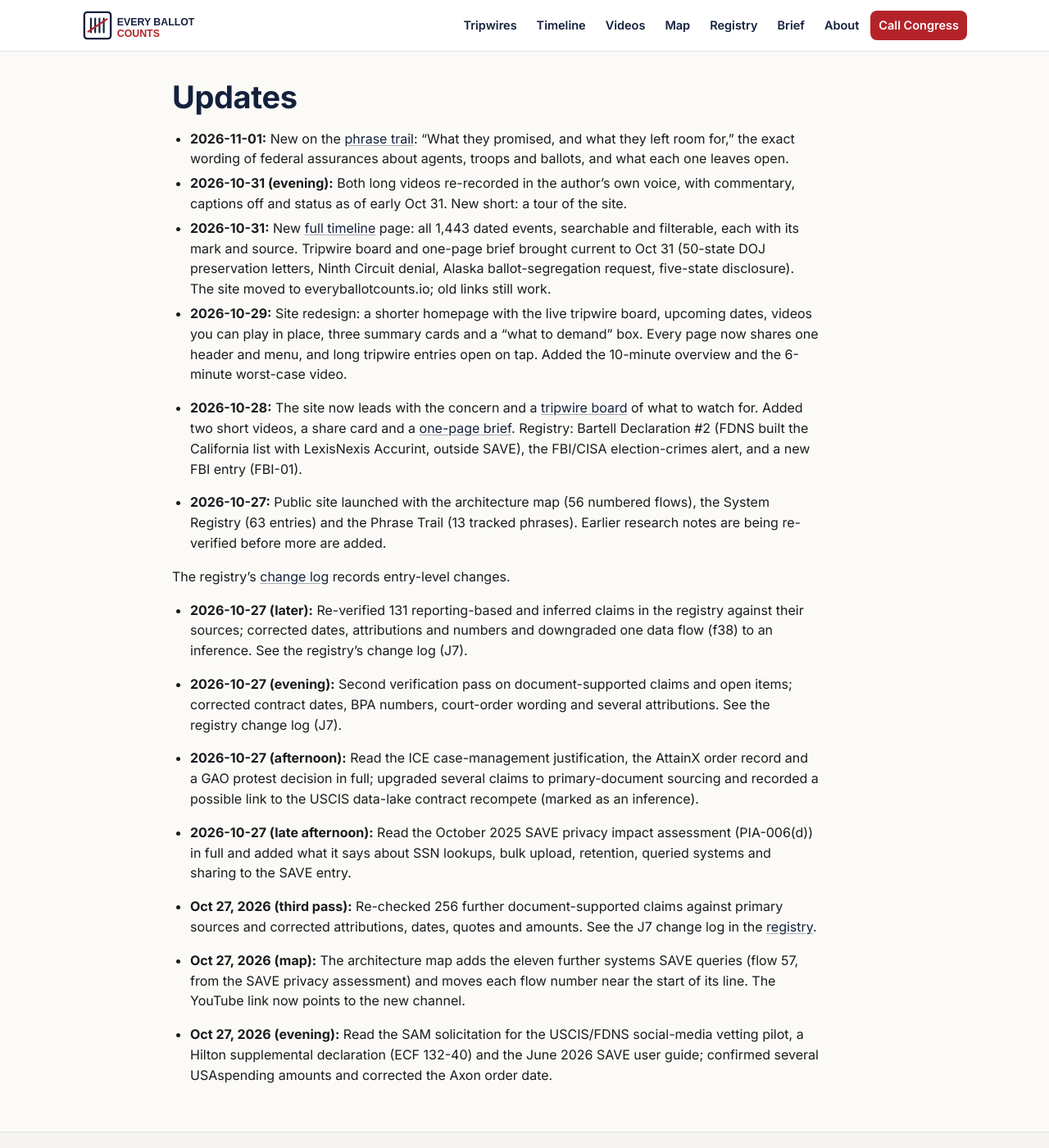
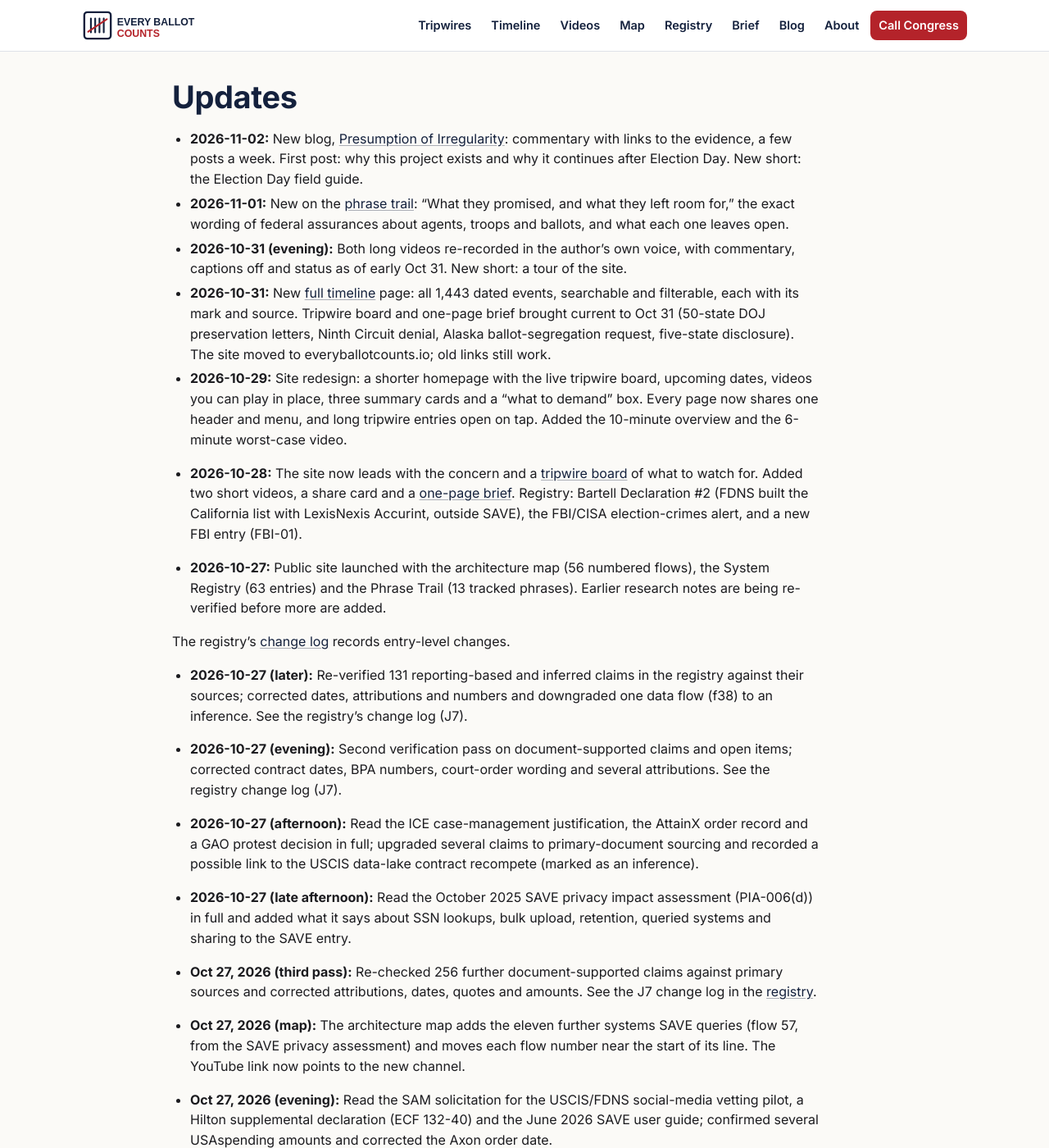
Before and after one commit to good-luck-with-that-ops/Every_Ballot_Counts, a Jekyll site: the page built from updates.md, in a window 1280 px wide and 1400 px high. Shown: the whole window at 82% size. Built offline with Jekyll 4.4.1, drawn with Linux system fonts in a browser that asks for light colours; our own code applies the rules of GitHub Pages for plain Markdown files.

Commit message:
Add blog: Presumption of Irregularity, first post; RSS feed; update llms.txt, robots.txt, site description
Co-Authored-By: Claude Opus 5.5 <noreply@anthropic.com>
Claude-Session: https://claude.ai/code/session_01FzfMTbNVyRU7XpffsrV2HZ

```diff
--- a/_config.yml
+++ b/_config.yml
@@ -1,9 +1,16 @@
 title: Every Ballot Counts
-description: Independent research tracking federal election-data systems, contracts and data flows ahead of the Nov 3, 2026 midterms.
+description: Independent research tracking federal election-data systems, contracts and data flows, from the 2026 midterms through 2028.
 url: https://everyballotcounts.io
 baseurl: ""
 markdown: kramdown
 plugins:
   - jekyll-sitemap
   - jekyll-seo-tag
+  - jekyll-feed
+permalink: /blog/:year/:month/:day/:title/
+feed:
+  path: feed.xml
+defaults:
+  - scope: {path: "", type: posts}
+    values: {layout: post}
 exclude: [site_build, README.md]
--- a/_layouts/default.html
+++ b/_layouts/default.html
@@ -8,7 +8,8 @@
 <link rel="preconnect" href="https://fonts.googleapis.com">
 <link rel="preconnect" href="https://fonts.gstatic.com" crossorigin>
 <link href="https://fonts.googleapis.com/css2?family=Inter:wght@400;500;600;700;800&family=JetBrains+Mono:wght@500;700&display=swap" rel="stylesheet">
-<link rel="stylesheet" href="{{ '/assets/css/ebc.css' | relative_url }}?v=2">
+<link rel="stylesheet" href="{{ '/assets/css/ebc.css' | relative_url }}?v=3">
+{% feed_meta %}
 <meta property="og:image" content="{{ '/assets/EBC_Share_Card.png' | absolute_url }}">
 </head>
 <body class="{% if page.full %}full{% else %}doc{% endif %}{% if page.url == '/tripwires/' %} tw-page{% endif %}">
@@ -23,6 +24,7 @@
       <a href="{{ '/map/architecture.html' | relative_url }}">Map</a>
       <a href="{{ '/registry/' | relative_url }}"{% if page.url == '/registry/' %} aria-current="page"{% endif %}>Registry</a>
       <a href="{{ '/brief/' | relative_url }}"{% if page.url == '/brief/' %} aria-current="page"{% endif %}>Brief</a>
+      <a href="{{ '/blog/' | relative_url }}"{% if page.url == '/blog/' or page.layout == 'post' %} aria-current="page"{% endif %}>Blog</a>
       <a href="{{ '/about.html' | relative_url }}"{% if page.url == '/about.html' %} aria-current="page"{% endif %}>About</a>
       <a class="call" href="tel:+12022243121">Call Congress</a>
     </nav>
@@ -35,7 +37,7 @@
   <div class="wrap">
     <p class="marks"><span class="m">D</span> government document <span class="m">R</span> credible reporting <span class="m">I</span> our inference <span class="m">U</span> unresolved</p>
     <p>Independent research by a private citizen in a personal capacity, from public records. Not legal advice, not an official source, and not the position of any employer. Vendors are treated as neutral infrastructure; nothing here alleges wrongdoing by any vendor. Reuse with attribution (CC BY 4.0).</p>
-    <p><a href="mailto:amanda.everyballotcounts@gmail.com">amanda.everyballotcounts@gmail.com</a> · <a href="https://www.youtube.com/@EveryBallotCounts">YouTube</a> · <a href="https://drive.google.com/drive/folders/1flNo25-HOs3o105u02uywLL_iw84vElx">PDF downloads</a> · <a href="{{ '/updates.html' | relative_url }}">Updates</a></p>
+    <p><a href="mailto:amanda.everyballotcounts@gmail.com">amanda.everyballotcounts@gmail.com</a> · <a href="https://www.youtube.com/@EveryBallotCounts">YouTube</a> · <a href="https://drive.google.com/drive/folders/1flNo25-HOs3o105u02uywLL_iw84vElx">PDF downloads</a> · <a href="{{ '/blog/' | relative_url }}">Blog</a> · <a href="{{ '/updates.html' | relative_url }}">Updates</a></p>
   </div>
 </footer>
 {% if page.url == '/tripwires/' %}
--- a/assets/css/ebc.css
+++ b/assets/css/ebc.css
@@ -119,7 +119,7 @@ details.why p{margin:0 0 12px;font-size:15px}
 .vcard h3{margin:0 0 4px;font-size:18px;color:var(--navy)}
 .vcard p{margin:0;color:var(--mute);font-size:14.5px}
 .len{font:700 11.5px var(--mono);color:var(--red);letter-spacing:.06em;text-transform:uppercase}
-.shorts{display:grid;grid-template-columns:repeat(6,1fr);gap:12px;margin-top:22px}
+.shorts{display:grid;grid-template-columns:repeat(auto-fit,minmax(130px,1fr));gap:12px;margin-top:22px}
 .short{background:var(--card);border:1px solid var(--line);border-radius:var(--radius);overflow:hidden}
 .short video{width:100%;aspect-ratio:9/16;background:#000;object-fit:cover}
 .short p{margin:0;padding:8px 10px 10px;font-size:13px;line-height:1.3;font-weight:600;color:var(--navy)}
@@ -224,3 +224,16 @@ button.yt:hover .play{background:#97181f}
 .yt-frame{display:block;width:100%;border:0;background:#000}
 .hero-video .yt-frame,.vcard .yt-frame{aspect-ratio:16/9;height:auto}
 .short .yt-frame{aspect-ratio:9/16;height:auto}
+/* blog */
+.post-kicker{font:600 13px/1.4 var(--mono);letter-spacing:.06em;text-transform:uppercase;color:var(--red);margin:0 0 8px}
+.post-kicker a{color:inherit;text-decoration:none}
+.post-label{font-style:italic;color:#555b6b;margin:0 0 22px}
+.post-foot{font-size:14px;color:#555b6b}
+.post-list{list-style:none;padding:0}
+.post-list li{padding:16px 0;border-top:1px solid var(--line);margin:0}
+.post-list a{font-weight:700;font-size:20px;color:var(--navy)}
+.post-list p{margin:6px 0 0;color:#444}
+.post-date{display:block;font:600 12px/1.4 var(--mono);color:#666;letter-spacing:.05em;text-transform:uppercase;margin-bottom:4px}
+.embed{position:relative;aspect-ratio:16/9;margin:18px 0;border-radius:10px;overflow:hidden;background:#000}
+.embed.v{aspect-ratio:9/16;max-width:320px}
+.embed iframe{position:absolute;inset:0;width:100%;height:100%;border:0}
--- /dev/null
+++ b/robots.txt
@@ -0,0 +1,4 @@
+User-agent: *
+Allow: /
+
+Sitemap: https://everyballotcounts.io/sitemap.xml
--- a/updates.md
+++ b/updates.md
@@ -4,6 +4,7 @@ permalink: /updates.html
 ---
 # Updates
 
+- **2026-11-02:** New blog, [Presumption of Irregularity](blog/): commentary with links to the evidence, a few posts a week. First post: why this project exists and why it continues after Election Day. New short: the Election Day field guide.
 - **2026-11-01:** New on the [phrase trail](../phrase-trail/): "What they promised, and what they left room for," the exact wording of federal assurances about agents, troops and ballots, and what each one leaves open.
 - **2026-10-31 (evening):** Both long videos re-recorded in the author's own voice, with commentary, captions off and status as of early Oct 31. New short: a tour of the site.
 - **2026-10-31:** New [full timeline](timeline/) page: all 1,443 dated events, searchable and filterable, each with its mark and source. Tripwire board and one-page brief brought current to Oct 31 (50-state DOJ preservation letters, Ninth Circuit denial, Alaska ballot-segregation request, five-state disclosure). The site moved to everyballotcounts.io; old links still work.
```
Also changed, not shown: _layouts/post.html (added, +9 -0 lines), _posts/2026-11-02-why-i-started-this.md (added, +67 -0 lines), blog/index.html (added, +12 -0 lines), llms.txt (+14 -4 lines).
